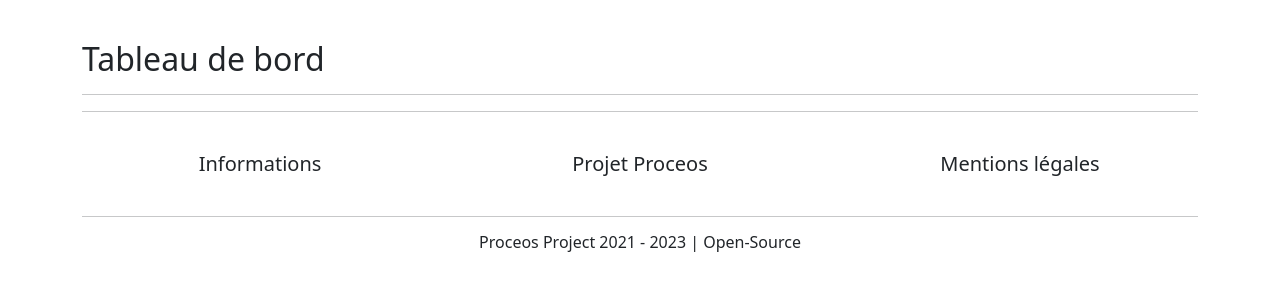
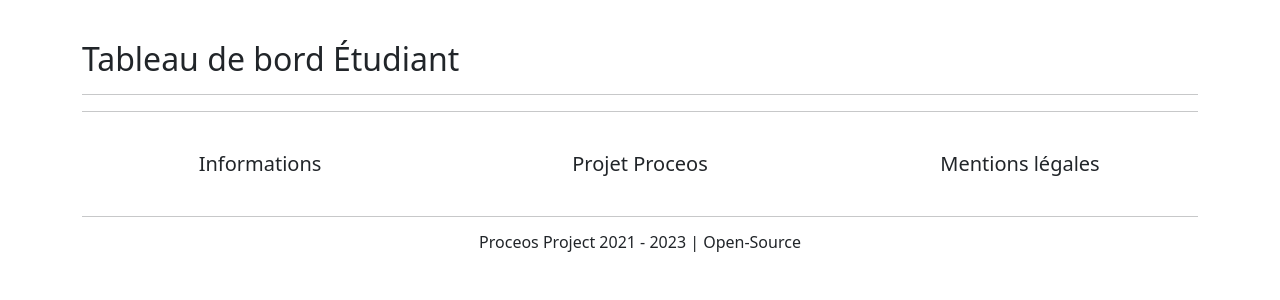
Before and after one commit to Cyril-lamirand/proceos, a Symfony app: template templates/client/student/dashboard.html.twig in a window 1280 px wide. Shown: the part 56-356 px from the top of the page. Run offline with Twig, Linux system fonts and the light colour scheme; the template is opened without the code that fills it, so the values that code supplies are empty; some libraries are stand-ins or nearby versions.

Commit message:
add names

```diff
--- a/templates/client/student/dashboard.html.twig
+++ b/templates/client/student/dashboard.html.twig
@@ -2,7 +2,7 @@
 
 {% block content %}
     <div class="container">
-        <h2>Tableau de bord</h2>
+        <h2>Tableau de bord Étudiant</h2>
         <hr/>
     </div>
 {% endblock %}
--- a/templates/client/teacher/dashboard.html.twig
+++ b/templates/client/teacher/dashboard.html.twig
@@ -2,7 +2,7 @@
 
 {% block content %}
     <div class="container">
-        <h2>Tableau de bord</h2>
+        <h2>Tableau de bord Teacher</h2>
         <hr/>
         <div class="col-12">
             <h3>Module(s)</h3>
```
